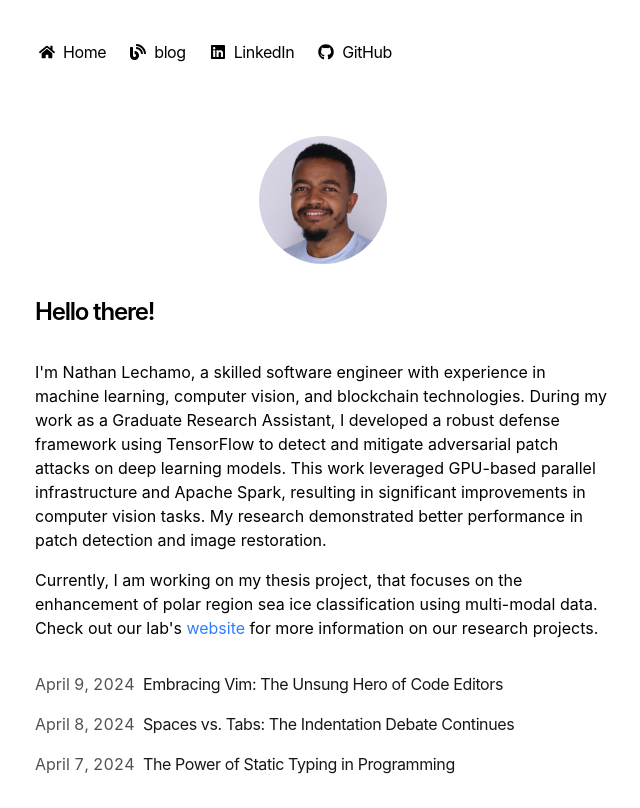
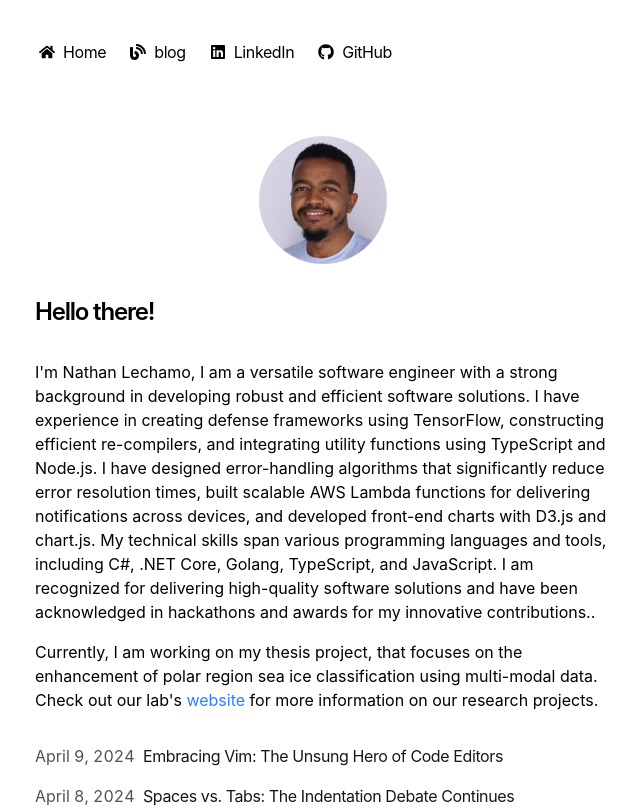
Before and after one commit to nathan-g1/nathan-g1.github.io, a Next.js app: page / in a window 1280 px wide. Shown: the top 808 px of the page, without its empty margins (317-957 px from the left). Built offline with nearby package versions, Linux system fonts and the light colour scheme.

Commit message:
Updage bio

```diff
--- a/app/page.tsx
+++ b/app/page.tsx
@@ -25,12 +25,17 @@ export default function Page() {
       </h1>
 
       <p className="mb-4">
-        {`I'm Nathan Lechamo, a skilled software engineer with experience in machine learning,
-        computer vision, and blockchain technologies. During my work as a Graduate Research
-        Assistant, I developed a robust defense framework using TensorFlow to detect and mitigate
-        adversarial patch attacks on deep learning models. This work leveraged GPU-based parallel
-        infrastructure and Apache Spark, resulting in significant improvements in computer vision
-        tasks. My research demonstrated better performance in patch detection and image restoration.`}
+        {`I'm Nathan Lechamo, I am a versatile software engineer with a strong
+        background in developing robust and efficient software solutions. I have
+        experience in creating defense frameworks using TensorFlow, constructing
+        efficient re-compilers, and integrating utility functions using TypeScript
+        and Node.js. I have designed error-handling algorithms that significantly
+        reduce error resolution times, built scalable AWS Lambda functions for
+        delivering notifications across devices, and developed front-end charts
+        with D3.js and chart.js. My technical skills span various programming
+        languages and tools, including C#, .NET Core, Golang, TypeScript, and
+        JavaScript. I am recognized for delivering high-quality software solutions
+        and have been acknowledged in hackathons and awards for my innovative contributions..`}
       </p>
 
       <p className="mb-4">
```
